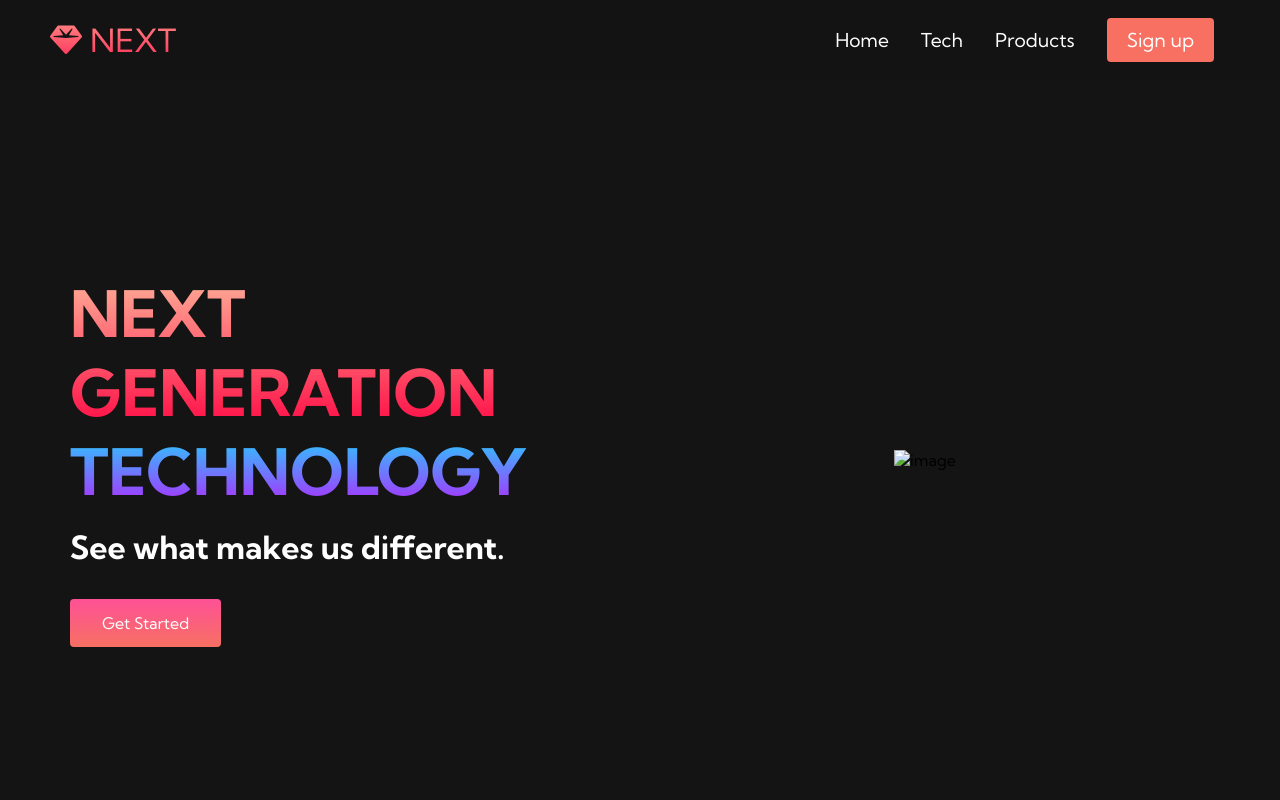
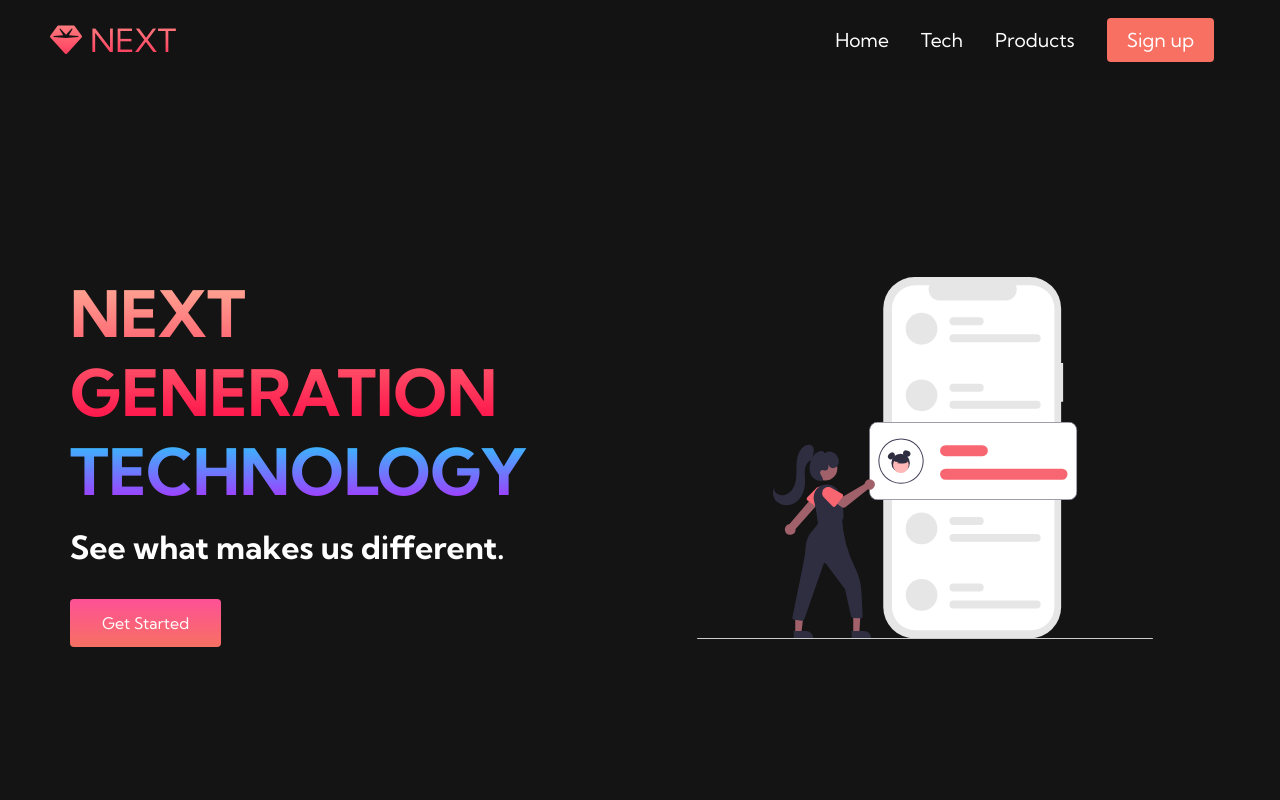
Before and after one commit to wahabconnects/next, a plain HTML site: page index.html in a window 1280 px wide. Shown: the top 800 px of the page. Drawn offline with Linux system fonts and the light colour scheme.

Commit message:
Update index.html

```diff
--- a/index.html
+++ b/index.html
@@ -62,7 +62,7 @@
                 <button class="main-btn"><a href="#">Get Started</a></button>
             </div>
             <div class="main-img-container">
-                <img src="images/pic1.svg" alt="image" id="main-img">
+                <img src="pic1.svg" alt="image" id="main-img">
             </div>
         </div>
     </div>
```
